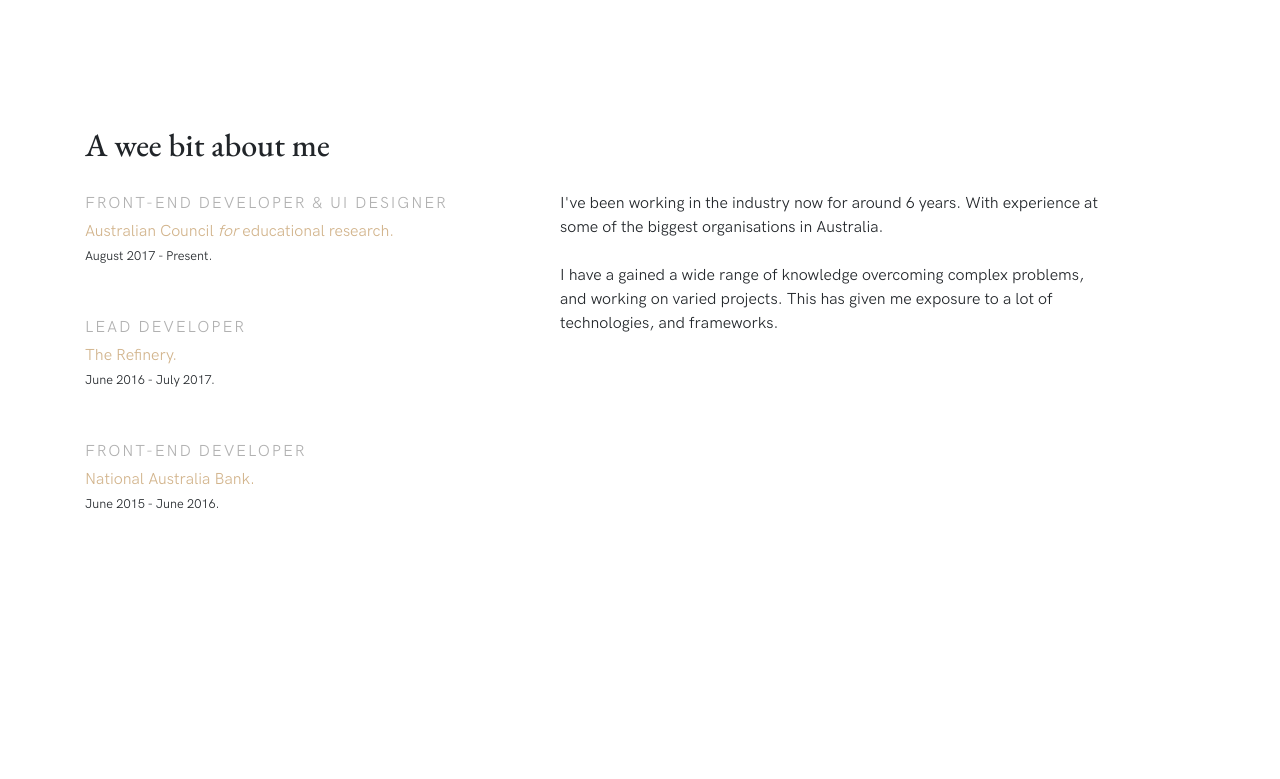
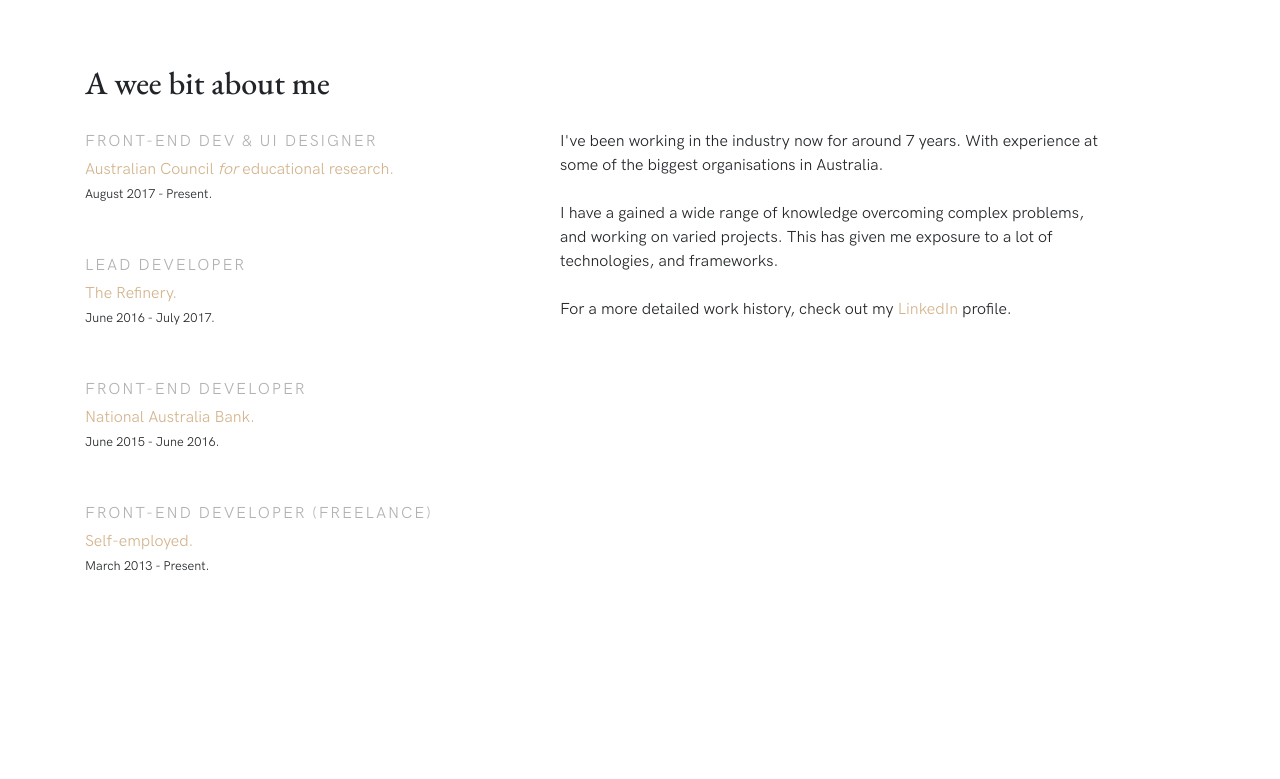
Before and after one commit to davidallenby/portfolio_v6, a website: page index.html in a window 1280 px wide. Shown: the part 860-1639 px from the top of the page. Drawn offline with nearby package versions, Linux system fonts and the light colour scheme; files that its build step writes are made by us from their sources; files whose address does not match are found by name.

Commit message:
Updated content

```diff
--- a/index.html
+++ b/index.html
@@ -104,14 +104,16 @@
             <div class="row flex-row flex-lg-row-reverse justify-content-lg-end">
               <div class="col-12 col-md-9 col-lg-6 mb-5">
                 <p>
-                  I've been working in the industry now for around 6 years. With experience at some of the biggest organisations in Australia.
+                  I've been working in the industry now for around 7 years. With experience at some of the biggest organisations in Australia.
                   <br></br>
                   I have a gained a wide range of knowledge overcoming complex problems, and working on varied projects. This has given me exposure to a lot of technologies, and frameworks.
+                  <br></br>
+                  For a more detailed work history, check out my <a target="_blank" href="http://www.linkedin.com/in/davidallenby">LinkedIn</a> profile.
                 </p>
               </div>
               <div class="col-12 col-lg-5 mb-4">
                 <p class="subtitle mb-1">
-                  Front-end developer & UI Designer
+                  Front-end dev & UI Designer
                 </p>
                 <p class="mb-0">
                   <a href="http://acer.org" target="_blank">
@@ -137,6 +139,15 @@
                     href="http://www.nab.com.au">National Australia Bank.</a>
                 </p>
                 <p class="mb-5"><small>June 2015 - June 2016.</small></p>
+
+                <p class="subtitle mb-1">
+                  Front-end developer (Freelance)
+                </p>
+                <p class="mb-0">
+                  <a target="_blank"
+                    href="http://www.davidallenby.com">Self-employed.</a>
+                </p>
+                <p class="mb-5"><small>March 2013 - Present.</small></p>
               </div>
             </div>
           </div>
```
Also changed, not shown: 1 other file.
